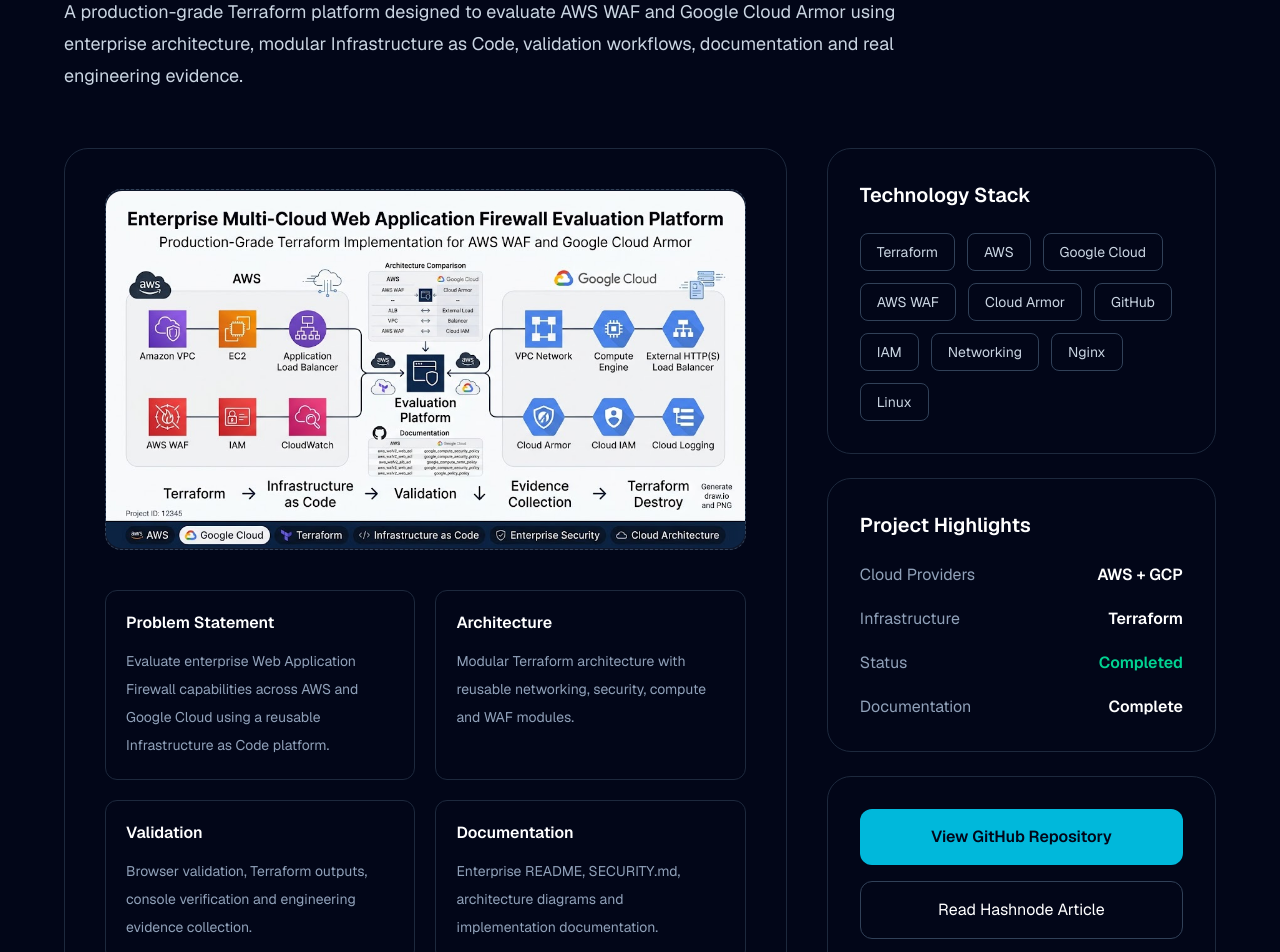
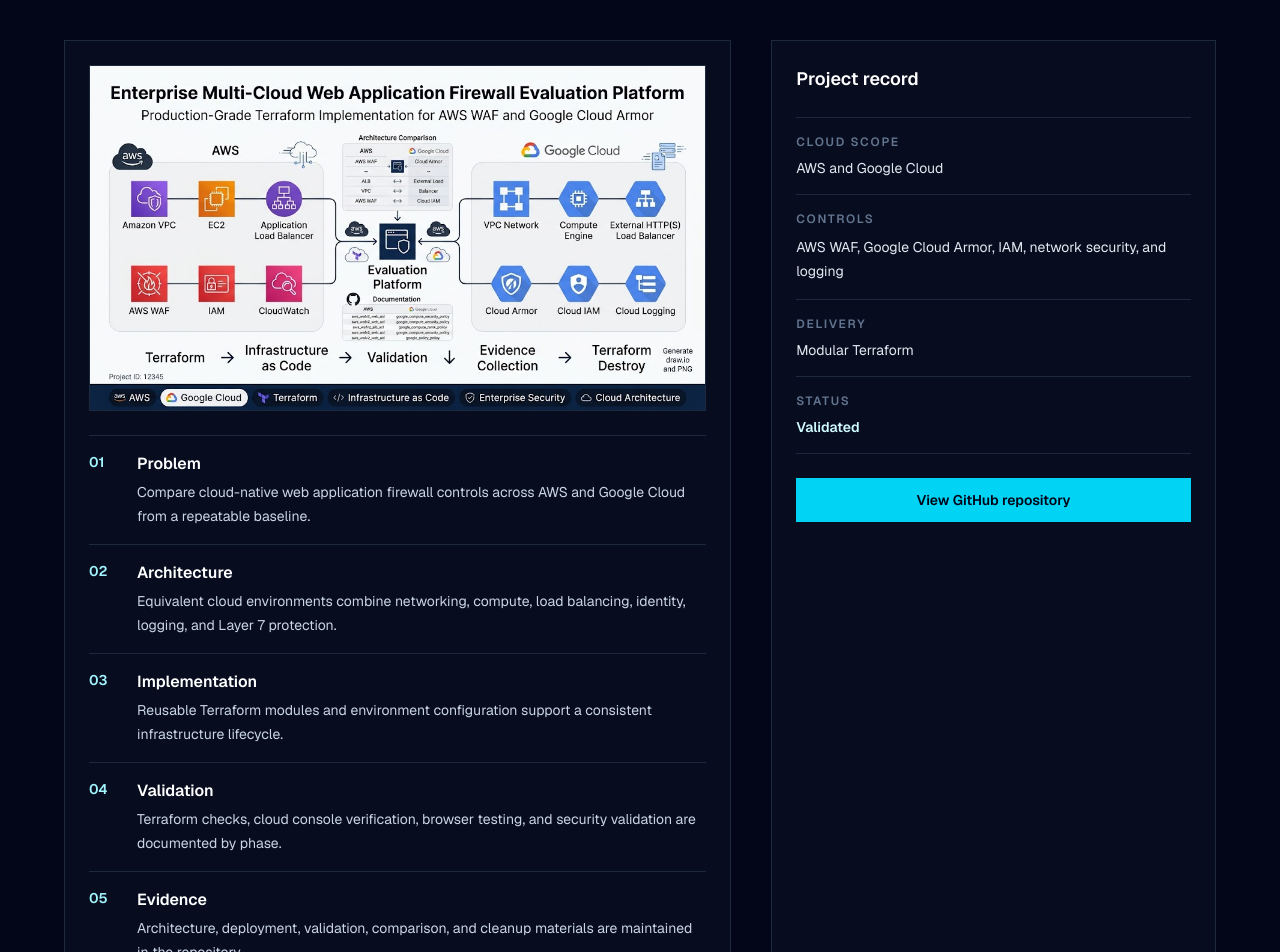
Before and after one commit to nagasesank/Nagasesank.github.io, a Next.js app: page / in a window 1280 px wide. Shown: the part 1120-2072 px from the top of the page. Built offline with nearby package versions, Linux system fonts and the light colour scheme.

Commit message:
feat(portfolio): rebuild engineering projects showcase

```diff
--- a/components/FeaturedProject.tsx
+++ b/components/FeaturedProject.tsx
@@ -1,176 +1,127 @@
 import Image from "next/image";
+
+const engineeringFlow = [
+  {
+    label: "Problem",
+    detail:
+      "Compare cloud-native web application firewall controls across AWS and Google Cloud from a repeatable baseline.",
+  },
+  {
+    label: "Architecture",
+    detail:
+      "Equivalent cloud environments combine networking, compute, load balancing, identity, logging, and Layer 7 protection.",
+  },
+  {
+    label: "Implementation",
+    detail:
+      "Reusable Terraform modules and environment configuration support a consistent infrastructure lifecycle.",
+  },
+  {
+    label: "Validation",
+    detail:
+      "Terraform checks, cloud console verification, browser testing, and security validation are documented by phase.",
+  },
+  {
+    label: "Evidence",
+    detail:
+      "Architecture, deployment, validation, comparison, and cleanup materials are maintained in the repository.",
+  },
+];
 
 export default function FeaturedProject() {
   return (
-    <section className="bg-slate-950 py-20">
-      <div className="mx-auto max-w-screen-2xl px-8 lg:px-16">
-        <div className="mb-14">
-          <span className="text-sm font-semibold uppercase tracking-[0.25em] text-cyan-400">
-            Featured Project
-          </span>
-
-          <h2 className="mt-4 text-4xl font-bold text-white md:text-5xl">
-            Enterprise Multi-Cloud Web Application Firewall Evaluation Platform
+    <section
+      aria-labelledby="featured-project-heading"
+      className="bg-slate-950 py-16 sm:py-20"
+    >
+      <div className="mx-auto max-w-screen-2xl px-5 sm:px-8 lg:px-16">
+        <div className="max-w-4xl">
+          <p className="text-xs font-semibold uppercase tracking-[0.2em] text-cyan-200">
+            Featured engineering project
+          </p>
+          <h2
+            id="featured-project-heading"
+            className="mt-4 text-3xl font-semibold tracking-tight text-white sm:text-4xl"
+          >
+            Enterprise Multi-Cloud WAF Evaluation Platform
           </h2>
-
-          <p className="mt-6 max-w-4xl text-lg leading-8 text-slate-300">
-            A production-grade Terraform platform designed to evaluate AWS WAF
-            and Google Cloud Armor using enterprise architecture, modular
-            Infrastructure as Code, validation workflows, documentation and
-            real engineering evidence.
+          <p className="mt-5 text-base leading-7 text-slate-300 sm:text-lg">
+            A Terraform-led comparison of AWS WAF and Google Cloud Armor,
+            structured around equivalent cloud environments and phase-based
+            validation evidence.
           </p>
         </div>
 
-        <div className="grid gap-10 lg:grid-cols-[1.3fr_0.7fr]">
-          {/* Left */}
-          <div className="rounded-3xl border border-slate-800 bg-slate-950 p-10">
-            <div className="flex aspect-video items-center justify-center rounded-2xl border border-dashed border-slate-700 bg-slate-900">
-              <div className="text-center">
+        <div className="mt-10 grid gap-8 lg:mt-14 lg:grid-cols-[minmax(0,1.2fr)_minmax(19rem,0.8fr)] lg:gap-10">
+          <div className="min-w-0 border border-slate-800 bg-slate-900/40 p-4 sm:p-6">
             <Image
               src="/images/projects/multicloud-waf-architecture.png"
-                    alt="Enterprise Multi-Cloud WAF Architecture"
+              alt="Architecture diagram for the multi-cloud WAF evaluation platform"
               width={1200}
               height={675}
-                    className="rounded-2xl object-cover"
+              className="h-auto w-full border border-slate-800"
+              priority
             />
+
+            <ol className="mt-6 divide-y divide-slate-800 border-y border-slate-800">
+              {engineeringFlow.map((step, index) => (
+                <li
+                  key={step.label}
+                  className="grid gap-2 py-4 sm:grid-cols-[2rem_minmax(0,1fr)] sm:gap-4"
+                >
+                  <span className="text-sm font-semibold text-cyan-200">
+                    {String(index + 1).padStart(2, "0")}
+                  </span>
+                  <div>
+                    <h3 className="font-semibold text-white">{step.label}</h3>
+                    <p className="mt-1 text-sm leading-6 text-slate-300">
+                      {step.detail}
+                    </p>
                   </div>
+                </li>
+              ))}
+            </ol>
           </div>
 
-            <div className="mt-10 grid gap-5 md:grid-cols-2">
-              <div className="rounded-xl border border-slate-800 p-5">
-                <h3 className="font-semibold text-white">
-                  Problem Statement
-                </h3>
-
-                <p className="mt-3 text-sm leading-7 text-slate-400">
-                  Evaluate enterprise Web Application Firewall capabilities
-                  across AWS and Google Cloud using a reusable Infrastructure
-                  as Code platform.
-                </p>
+          <aside className="border border-slate-800 bg-slate-900/40 p-5 sm:p-6">
+            <h3 className="text-lg font-semibold text-white">Project record</h3>
+            <dl className="mt-6 divide-y divide-slate-800 border-y border-slate-800">
+              <div className="py-4">
+                <dt className="text-xs font-semibold uppercase tracking-[0.14em] text-slate-500">
+                  Cloud scope
+                </dt>
+                <dd className="mt-2 text-sm text-slate-200">AWS and Google Cloud</dd>
               </div>
-
-              <div className="rounded-xl border border-slate-800 p-5">
-                <h3 className="font-semibold text-white">
-                  Architecture
-                </h3>
-
-                <p className="mt-3 text-sm leading-7 text-slate-400">
-                  Modular Terraform architecture with reusable networking,
-                  security, compute and WAF modules.
-                </p>
+              <div className="py-4">
+                <dt className="text-xs font-semibold uppercase tracking-[0.14em] text-slate-500">
+                  Controls
+                </dt>
+                <dd className="mt-2 text-sm leading-6 text-slate-200">
+                  AWS WAF, Google Cloud Armor, IAM, network security, and logging
+                </dd>
               </div>
-
-              <div className="rounded-xl border border-slate-800 p-5">
-                <h3 className="font-semibold text-white">
-                  Validation
-                </h3>
-
-                <p className="mt-3 text-sm leading-7 text-slate-400">
-                  Browser validation, Terraform outputs, console verification
-                  and engineering evidence collection.
-                </p>
+              <div className="py-4">
+                <dt className="text-xs font-semibold uppercase tracking-[0.14em] text-slate-500">
+                  Delivery
+                </dt>
+                <dd className="mt-2 text-sm text-slate-200">Modular Terraform</dd>
               </div>
-
-              <div className="rounded-xl border border-slate-800 p-5">
-                <h3 className="font-semibold text-white">
-                  Documentation
-                </h3>
-
-                <p className="mt-3 text-sm leading-7 text-slate-400">
-                  Enterprise README, SECURITY.md, architecture diagrams and
-                  implementation documentation.
-                </p>
+              <div className="py-4">
+                <dt className="text-xs font-semibold uppercase tracking-[0.14em] text-slate-500">
+                  Status
+                </dt>
+                <dd className="mt-2 text-sm font-semibold text-cyan-100">Validated</dd>
               </div>
-            </div>
-          </div>
-
-          {/* Right */}
-          <div className="space-y-6">
-            <div className="rounded-3xl border border-slate-800 bg-slate-950 p-8">
-              <h3 className="text-xl font-semibold text-white">
-                Technology Stack
-              </h3>
-
-              <div className="mt-6 flex flex-wrap gap-3">
-                {[
-                  "Terraform",
-                  "AWS",
-                  "Google Cloud",
-                  "AWS WAF",
-                  "Cloud Armor",
-                  "GitHub",
-                  "IAM",
-                  "Networking",
-                  "Nginx",
-                  "Linux",
-                ].map((item) => (
-                  <span
-                    key={item}
-                    className="rounded-lg border border-slate-700 px-4 py-2 text-sm text-slate-300"
-                  >
-                    {item}
-                  </span>
-                ))}
-              </div>
-            </div>
-
-            <div className="rounded-3xl border border-slate-800 bg-slate-950 p-8">
-              <h3 className="text-xl font-semibold text-white">
-                Project Highlights
-              </h3>
-
-              <div className="mt-6 space-y-5">
-                <div className="flex justify-between">
-                  <span className="text-slate-400">Cloud Providers</span>
-                  <span className="font-semibold text-white">
-                    AWS + GCP
-                  </span>
-                </div>
-
-                <div className="flex justify-between">
-                  <span className="text-slate-400">Infrastructure</span>
-                  <span className="font-semibold text-white">
-                    Terraform
-                  </span>
-                </div>
-
-                <div className="flex justify-between">
-                  <span className="text-slate-400">Status</span>
-                  <span className="font-semibold text-emerald-400">
-                    Completed
-                  </span>
-                </div>
-
-                <div className="flex justify-between">
-                  <span className="text-slate-400">Documentation</span>
-                  <span className="font-semibold text-white">
-                    Complete
-                  </span>
-                </div>
-              </div>
-            </div>
-
-            <div className="rounded-3xl border border-slate-800 bg-slate-950 p-8">
-              <div className="flex flex-col gap-4">
+            </dl>
             <a
               href="https://github.com/nagasesank/multicloud-waf-platform"
               target="_blank"
               rel="noopener noreferrer"
-                  className="rounded-xl bg-cyan-500 px-6 py-4 text-center font-semibold text-slate-950 transition hover:bg-cyan-400"
+              className="mt-6 inline-flex w-full items-center justify-center bg-cyan-400 px-5 py-3 text-sm font-semibold text-slate-950 hover:bg-cyan-300"
             >
-                  View GitHub Repository
+              View GitHub repository
             </a>
-
-                <button className="rounded-xl border border-slate-700 px-6 py-4 text-white transition hover:border-cyan-400 hover:text-cyan-400">
-                  Read Hashnode Article
-                </button>
-
-                <button className="rounded-xl border border-slate-700 px-6 py-4 text-white transition hover:border-cyan-400 hover:text-cyan-400">
-                  Read Medium Article
-                </button>
-              </div>
-            </div>
-          </div>
+          </aside>
         </div>
       </div>
     </section>
--- a/components/ProjectsGrid.tsx
+++ b/components/ProjectsGrid.tsx
@@ -1,106 +1,123 @@
-import Link from "next/link";
+import { portfolioProjects } from "@/components/project-data";
 
-const projects = [
-  {
-    title: "Enterprise Multi-Cloud WAF Evaluation Platform",
-    description:
-      "Production-grade Terraform platform comparing AWS WAF and Google Cloud Armor with enterprise architecture and validation.",
-    technologies: ["AWS", "Google Cloud", "Terraform", "WAF"],
-    status: "Completed",
-    link: "/projects",
-  },
-  {
-    title: "AI-Powered AWS Security Incident Response",
-    description:
-      "AI-assisted security incident triage and response using AWS serverless services and Amazon Bedrock.",
-    technologies: ["AWS", "Lambda", "Bedrock", "Step Functions"],
-    status: "In Progress",
-    link: "#",
-  },
-  {
-    title: "Just-In-Time Access for EC2",
-    description:
-      "Temporary privileged access solution using IAM and automation following least privilege principles.",
-    technologies: ["AWS IAM", "Lambda", "Terraform"],
-    status: "Planned",
-    link: "#",
-  },
-  {
-    title: "Identity Threat Detection & Response",
-    description:
-      "Detecting and responding to identity-based attacks across enterprise cloud environments.",
-    technologies: ["IAM", "CloudTrail", "Security Hub"],
-    status: "Planned",
-    link: "#",
-  },
-];
+function statusClasses(status: string) {
+  if (status === "Validated") {
+    return "border-cyan-400/30 bg-cyan-400/10 text-cyan-100";
+  }
+
+  if (status === "In Progress") {
+    return "border-amber-400/30 bg-amber-400/10 text-amber-100";
+  }
+
+  return "border-slate-600 bg-slate-800 text-slate-200";
+}
 
 export default function ProjectsGrid() {
   return (
-    <section id="engineering-projects" className="bg-slate-950 py-24">
-      <div className="mx-auto max-w-screen-2xl px-8 lg:px-16">
-        <div className="mb-16">
-          <span className="text-sm font-semibold uppercase tracking-[0.25em] text-cyan-400">
-            Projects
-          </span>
-
-          <h2 className="mt-4 text-4xl font-bold text-white md:text-5xl">
-            Engineering Portfolio
+    <section
+      id="engineering-projects"
+      aria-labelledby="projects-heading"
+      className="bg-slate-950 py-16 sm:py-20 lg:py-24"
+    >
+      <div className="mx-auto max-w-screen-2xl px-5 sm:px-8 lg:px-16">
+        <div className="mb-10 max-w-3xl sm:mb-14">
+          <p className="text-xs font-semibold uppercase tracking-[0.2em] text-cyan-200">
+            Engineering portfolio
+          </p>
+          <h2
+            id="projects-heading"
+            className="mt-4 text-3xl font-semibold tracking-tight text-white sm:text-4xl"
+          >
+            Projects with reviewable evidence
           </h2>
-
-          <p className="mt-6 max-w-3xl text-lg leading-8 text-slate-300">
-            A growing collection of production-focused cloud security projects
-            built using real cloud platforms, Infrastructure as Code and
-            enterprise security practices.
+          <p className="mt-5 text-base leading-7 text-slate-300 sm:text-lg">
+            Cloud security work documented through architecture, infrastructure,
+            validation, and engineering records.
           </p>
         </div>
 
-        <div className="grid gap-8 md:grid-cols-2">
-          {projects.map((project) => (
-            <div
+        <div className="grid gap-5 lg:grid-cols-2 lg:gap-6">
+          {portfolioProjects.map((project) => (
+            <article
               key={project.title}
-              className="rounded-3xl border border-slate-800 bg-slate-900 p-8 transition duration-300 hover:-translate-y-1 hover:border-cyan-400"
+              className="min-w-0 border border-slate-800 bg-slate-900/40 p-5 sm:p-6"
             >
-              <div className="flex items-center justify-between">
-                <h3 className="text-2xl font-semibold text-white">
+              <div className="flex flex-col gap-4 sm:flex-row sm:items-start sm:justify-between">
+                <div className="min-w-0">
+                  <p className="text-xs font-semibold uppercase tracking-[0.16em] text-cyan-200">
+                    {project.category}
+                  </p>
+                  <h3 className="mt-3 text-xl font-semibold leading-7 text-white sm:text-2xl">
                     {project.title}
                   </h3>
-
+                </div>
                 <span
-                  className={`rounded-full px-3 py-1 text-xs font-semibold ${
-                    project.status === "Completed"
-                      ? "bg-emerald-500/20 text-emerald-400"
-                      : project.status === "In Progress"
-                      ? "bg-yellow-500/20 text-yellow-400"
-                      : "bg-slate-700 text-slate-300"
-                  }`}
+                  className={`w-fit shrink-0 border px-2.5 py-1 text-xs font-semibold ${statusClasses(project.status)}`}
                 >
                   {project.status}
                 </span>
               </div>
 
-              <p className="mt-5 leading-7 text-slate-400">
-                {project.description}
-              </p>
+              <p className="mt-5 leading-7 text-slate-300">{project.objective}</p>
 
-              <div className="mt-8 flex flex-wrap gap-2">
-                {project.technologies.map((tech) => (
+              <dl className="mt-6 grid gap-5 border-y border-slate-800 py-5 sm:grid-cols-2">
+                <div>
+                  <dt className="text-xs font-semibold uppercase tracking-[0.14em] text-slate-500">
+                    Platform scope
+                  </dt>
+                  <dd className="mt-2 flex flex-wrap gap-2">
+                    {project.platforms.map((platform) => (
                       <span
-                    key={tech}
-                    className="rounded-lg border border-slate-700 px-3 py-2 text-sm text-slate-300"
+                        key={platform}
+                        className="border border-slate-700 px-2.5 py-1 text-xs font-medium text-slate-200"
                       >
-                    {tech}
+                        {platform}
                       </span>
                     ))}
+                  </dd>
                 </div>
+                <div>
+                  <dt className="text-xs font-semibold uppercase tracking-[0.14em] text-slate-500">
+                    Key controls
+                  </dt>
+                  <dd className="mt-2 flex flex-wrap gap-2">
+                    {project.controls.map((control) => (
+                      <span
+                        key={control}
+                        className="border border-slate-700 px-2.5 py-1 text-xs font-medium text-slate-200"
+                      >
+                        {control}
+                      </span>
+                    ))}
+                  </dd>
+                </div>
+                <div>
+                  <dt className="text-xs font-semibold uppercase tracking-[0.14em] text-slate-500">
+                    Delivery
+                  </dt>
+                  <dd className="mt-2 text-sm leading-6 text-slate-300">
+                    {project.delivery}
+                  </dd>
+                </div>
+                <div>
+                  <dt className="text-xs font-semibold uppercase tracking-[0.14em] text-slate-500">
+                    Evidence
+                  </dt>
+                  <dd className="mt-2 text-sm leading-6 text-slate-300">
+                    {project.evidence}
+                  </dd>
+                </div>
+              </dl>
 
-              <Link
-                href={project.link}
-                className="mt-8 inline-flex items-center font-semibold text-cyan-400 transition hover:text-cyan-300"
+              <a
+                href={project.repository}
+                target="_blank"
+                rel="noopener noreferrer"
+                className="mt-6 inline-flex border-b border-cyan-300 pb-1 text-sm font-semibold text-cyan-200 hover:border-cyan-100 hover:text-cyan-100"
               >
-                View Project →
-              </Link>
-            </div>
+                View GitHub repository
+              </a>
+            </article>
           ))}
         </div>
       </div>
--- /dev/null
+++ b/components/project-data.ts
@@ -0,0 +1,64 @@
+export type PortfolioProject = {
+  title: string;
+  category: string;
+  objective: string;
+  platforms: string[];
+  controls: string[];
+  delivery: string;
+  evidence: string;
+  status: "Validated" | "In Progress" | "Active Engineering";
+  repository: string;
+};
+
+export const portfolioProjects: PortfolioProject[] = [
+  {
+    title: "Enterprise Multi-Cloud WAF Evaluation Platform",
+    category: "Web application protection",
+    objective:
+      "Compare equivalent AWS WAF and Google Cloud Armor deployments through reusable Terraform.",
+    platforms: ["AWS", "Google Cloud"],
+    controls: ["AWS WAF", "Cloud Armor", "IAM", "Network security"],
+    delivery: "Modular Terraform with environment configuration",
+    evidence: "Deployment, validation, and lifecycle documentation",
+    status: "Validated",
+    repository: "https://github.com/nagasesank/multicloud-waf-platform",
+  },
+  {
+    title: "AI-Powered Polycloud Security Incident Response Platform",
+    category: "Incident response automation",
+    objective:
+      "Prepare an AWS-first, AI-assisted incident response architecture for reviewable Terraform delivery.",
+    platforms: ["AWS"],
+    controls: ["CloudTrail", "EventBridge", "IAM", "Human review"],
+    delivery: "Terraform-first repository and reusable module design",
+    evidence: "Phase documentation and evidence mapping",
+    status: "In Progress",
+    repository:
+      "https://github.com/nagasesank/AI-Powered-Polycloud-Security-Incident-Response-Platform",
+  },
+  {
+    title: "AWS Multi-Account Zero-Trust Architecture Lab",
+    category: "Cloud governance",
+    objective:
+      "Design and validate a secure multi-account AWS landing zone with preventative and detective controls.",
+    platforms: ["AWS", "AWS Organizations"],
+    controls: ["SCPs", "CloudTrail", "GuardDuty", "Permission boundaries"],
+    delivery: "Terraform-managed organizations and policies",
+    evidence: "AWS CLI tests, CloudTrail logs, and drift checks",
+    status: "Active Engineering",
+    repository: "https://github.com/nagasesank/aws-zero-trust-org-lab",
+  },
+  {
+    title: "HIPAA/HITRUST-Aligned Healthcare Security Engineering Platform",
+    category: "Healthcare security engineering",
+    objective:
+      "Implement security controls for a synthetic healthcare workload aligned to selected HIPAA and HITRUST control objectives.",
+    platforms: ["AWS", "Google Cloud"],
+    controls: ["Network segmentation", "Least privilege", "VPC Flow Logs", "CloudWatch"],
+    delivery: "Terraform with AWS CLI and console validation",
+    evidence: "Validation, remediation, and teardown records",
+    status: "In Progress",
+    repository:
+      "https://github.com/nagasesank/hipaa-hitrust-healthcare-security-project",
+  },
+];
```
Lines whose indentation alone changed are shown as unchanged.
